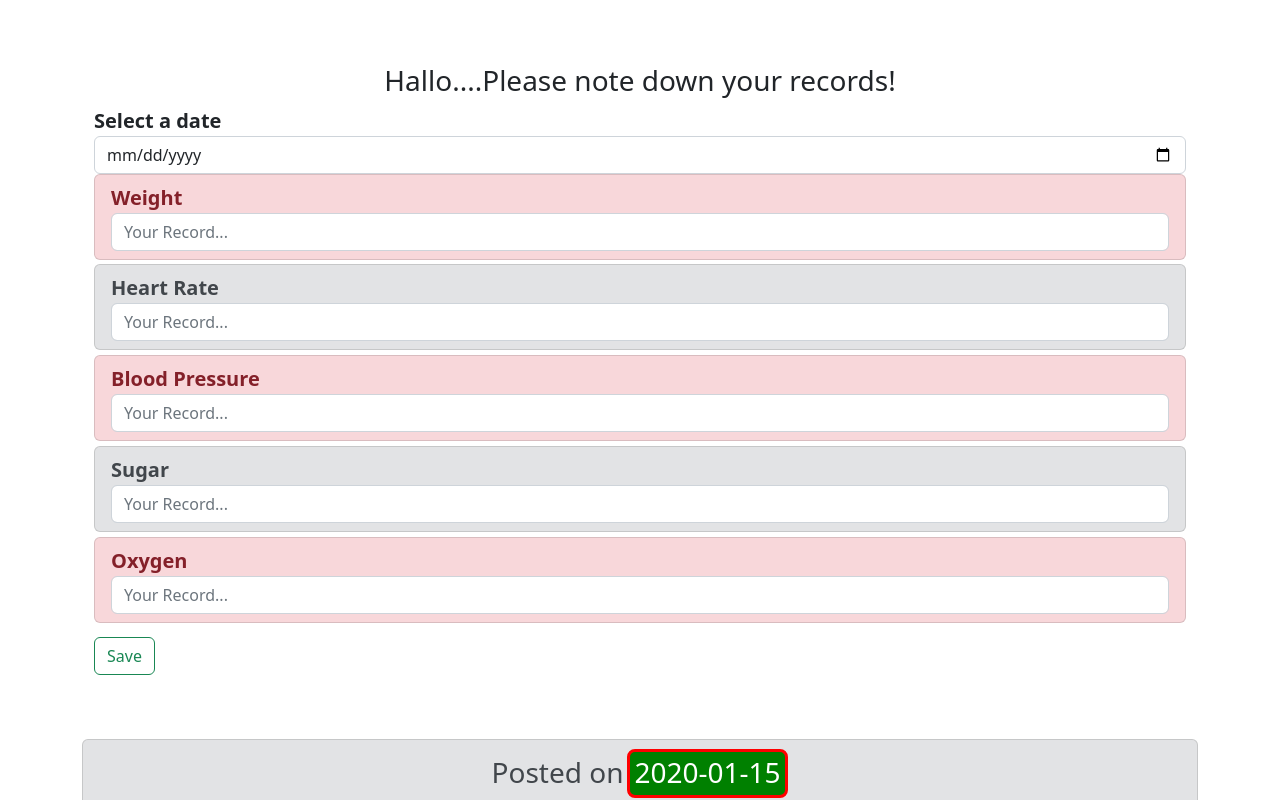
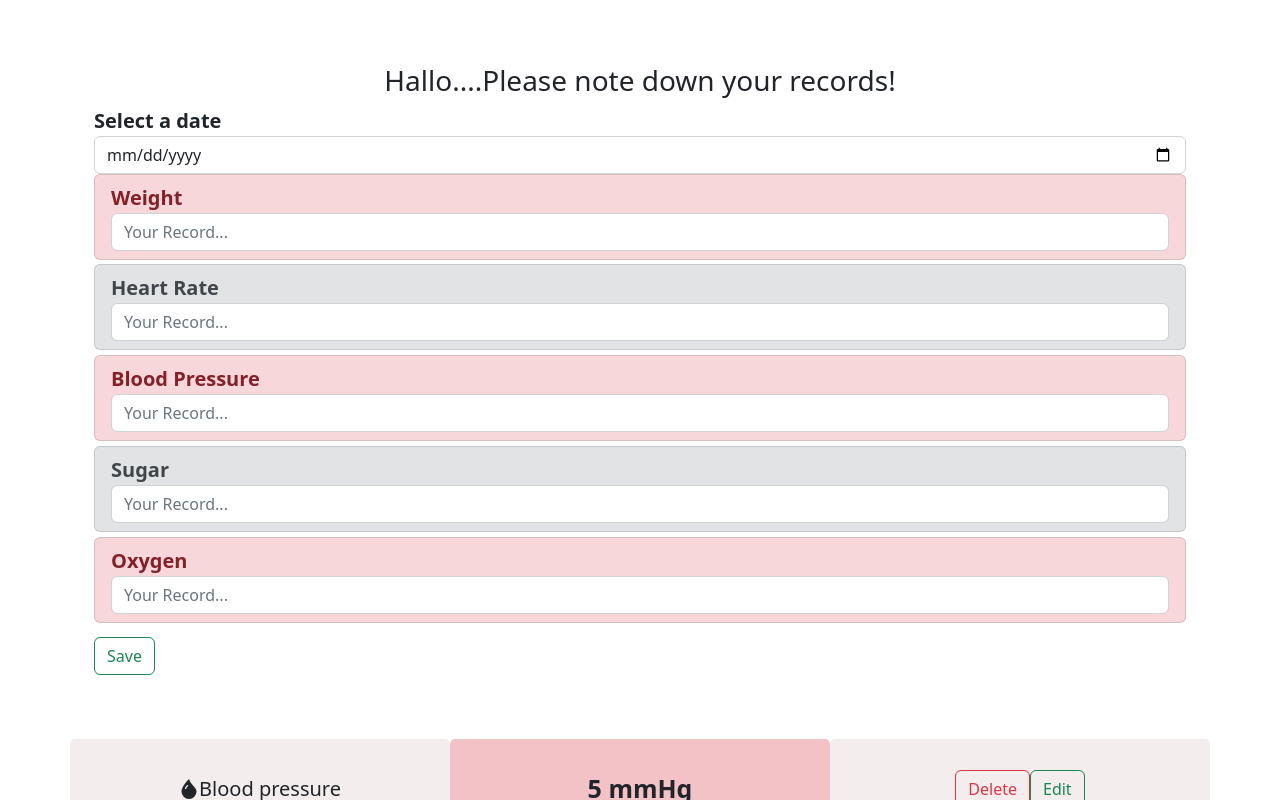
Before and after one commit to Rodrigo-Patron/Medical-Record-Project, a React (Create React App) app: page /main in a window 1280 px wide. Both pictures are taken after typing "2020-01-15", "5", "5", "5", "5", "5" into the empty fields and a click on the button "Save". Shown: the top 800 px of the page. Built offline with nearby package versions, Linux system fonts and the light colour scheme.

Commit message:
*Main component modified

```diff
--- a/src/Components/Data/Data.jsx
+++ b/src/Components/Data/Data.jsx
@@ -4,14 +4,12 @@ import Button from 'react-bootstrap/Button';
 import "./Data.scss";
 import { useContext } from "react";
 import { MedicalContext } from "../../MedicalContext";
-import { FaHeartbeat } from "react-icons/fa";
-import {FaWeight} from "react-icons/fa";
-import {BsDropletFill} from "react-icons/bs";
-import {SiGoldenline} from "react-icons/si";
+import { Col, Row } from "react-bootstrap";
+
 
 const Data = () => {
   const {units,setUnits } = useContext(MedicalContext);
-  console.log(units);
+
 
   //& Deleting task function
  const deleteHandler=(unit)=>{
@@ -31,75 +29,47 @@ const editHandler=()=>{
   return (
     <div className="Data">
 
-      <ListGroup>
+
+{units && units.map((item,i) =><Row className='row'>
+
+  <Col xl="4" className='cols one'>
+   {item.icon} {item.type}
+   </Col>
+
+
+   <Col xl="4" className='cols two'>
+    <span className='measure'>{item.number} {item.unitMeasure}</span>
+   </Col>
+
+
+   <Col xl="4" className='cols three'>
+   <Button onClick={()=>deleteHandler(item)} variant="outline-danger">Delete</Button>{' '}
+   <NavLink to={item.type}><Button onClick={editHandler} variant="outline-success">Edit</Button>{' '}</NavLink>
+   </Col>
+
+
+</Row>)}
+
+
+
+      {/* <ListGroup>
 {units && units.map((item,i) =><ListGroup.Item variant="secondary" key={i}className='listItem'>
-  {console.log(item)}
 
-    <h3> Posted on <span className='date'>{item.date}</span></h3>
-    <hr/>
+
+
             <div className='unit'>
-              {/* {item.icon} */}
-              <div>
-                <h4> {item.type}: <span className='numbers'>{item.text} mmHg </span></h4>
-                <div>
+
+
+                <h4> {item.type}: <span className='numbers'>{item.number} {item.unitMeasure}</span></h4>
+
                   <NavLink to={item.type}><Button onClick={editHandler} variant="outline-success">Edit</Button>{' '}</NavLink>
                   <Button onClick={()=>deleteHandler(item)} variant="outline-danger">Delete</Button>{' '}
-                </div>
-              </div>
+
+
             </div>
 
-            <hr/>
-
-            {/* <div className='unit'>
-              <FaHeartbeat className='icon'/>
-              <div>
-                <h4> Heart Rate: <span className='numbers'>{item.heartRate} bpm</span></h4>
-                <div>
-                  <NavLink to={item.id}><Button onClick={editHandler} variant="outline-success">Edit</Button>{' '}</NavLink>
-                  <Button onClick={()=>deleteHandler(item)} variant="outline-danger">Delete</Button>{' '}
-                </div>
-              </div>
-            </div>
-
-            <hr/>
-            <div className='unit'>
-            <FaHeartbeat className='icon'/>
-            <div>
-              <h4> Sugar:<span className='numbers'> {item.sugar} mM</span></h4>
-
-                <div>
-                  <NavLink to={item.id}><Button onClick={editHandler} variant="outline-success">Edit</Button>{' '}</NavLink>
-                  <Button onClick={()=>deleteHandler(item)} variant="outline-danger">Delete</Button>{' '}
-                </div>
-              </div>
-            </div>
-
-            <hr/>
-            <div className='unit'>
-              <SiGoldenline className='icon'/>
-              <div>
-                <h4> Oxygen:<span className='numbers'>{item.oxygen} LPM</span></h4>
-                <div>
-                  <NavLink to={item.id}><Button onClick={editHandler} variant="outline-success">Edit</Button>{' '}</NavLink>
-                  <Button onClick={()=>deleteHandler(item)} variant="outline-danger">Delete</Button>{' '}
-                </div>
-              </div>
-            </div>
-
-            <hr/>
-            <div className='unit'>
-              <FaWeight className='icon'/>
-              <div>
-                <h4> Weight: <span className='numbers'>{item.weight} Kg</span></h4>
-                <div>
-                  <NavLink to={item.id}><Button onClick={editHandler} variant="outline-success">Edit</Button>{' '}</NavLink>
-                  <Button onClick={()=>deleteHandler(item)} variant="outline-danger">Delete</Button>{' '}
-                </div>
-              </div>
-            </div> */}
-
-      </ListGroup.Item>)}
-        </ListGroup>
+            </ListGroup.Item>)}
+        </ListGroup> */}
 
     </div>
   );
--- a/src/Components/Data/Data.scss
+++ b/src/Components/Data/Data.scss
@@ -1,3 +1,30 @@
+.Data {
+  .row {
+    font-size: 20px;
+
+    .cols {
+      height: 100px;
+      display: flex;
+      justify-content: center;
+      align-items: center;
+      border-radius: 0.32rem;
+    }
+
+    .one,
+    .three {
+      background-color: rgb(243, 237, 237);
+    }
+
+    .two {
+      background-color: #f3c2c7;
+
+      .measure {
+        font-weight: bolder;
+        font-size: 25px;
+      }
+    }
+  }
+
   .listItem {
     h3 {
       height: 50px;
@@ -18,6 +45,7 @@
 
     .unit {
       display: flex;
+      justify-content: space-evenly;
 
       .icon {
         font-size: 40px;
@@ -29,3 +57,4 @@
       }
     }
   }
+}
--- a/src/Components/Main/Main.jsx
+++ b/src/Components/Main/Main.jsx
@@ -4,11 +4,13 @@ import { useContext, useRef } from "react";
 import { MedicalContext } from "../../MedicalContext";
 import { Form, FormControl, Container, Row, Button } from "react-bootstrap";
 import ListGroup from "react-bootstrap/ListGroup";
-import { v4 as uuidv4 } from "uuid";
-import { FaWeight } from "react-icons/fa";
+import { FaHeartbeat } from "react-icons/fa";
+import {FaWeight} from "react-icons/fa";
+import {BsDropletFill} from "react-icons/bs";
+import {SiGoldenline} from "react-icons/si";
 
 const Main = () => {
-  const id = uuidv4();
+
 
   const inputValueBp = useRef();
   const inputValueHeartRate = useRef();
@@ -17,17 +19,17 @@ const Main = () => {
   const inputValueWeight = useRef();
   const inputValueDate = useRef();
 
-  const { units, setUnits } = useContext(MedicalContext);
+  const {units,setUnits } = useContext(MedicalContext);
 
   const submitHandler = (e) => {
     e.preventDefault();
     setUnits([
-      { date: inputValueDate.current.value },
-      { text: inputValueBp.current.value, type: "Bp" },
-      { text: inputValueHeartRate.current.value, type: "HeartRate" },
-      { text: inputValueSugar.current.value, type: "sugar" },
-      { text: inputValueOxygen.current.value, type: "oxygen" },
-      { text: inputValueWeight.current.value, type: "Weight" },
+
+      { number: inputValueBp.current.value, type: "Blood pressure",unitMeasure:"mmHg",icon:<BsDropletFill/> },
+      { number: inputValueHeartRate.current.value, type: "HeartRate",unitMeasure:"Bpm",icon:<FaHeartbeat/> },
+      { number: inputValueSugar.current.value, type: "sugar",unitMeasure:"mmol/L" },
+      { number: inputValueOxygen.current.value, type: "oxygen",unitMeasure:"mgL",icon:<SiGoldenline/> },
+      { number: inputValueWeight.current.value, type: "Weight",unitMeasure:"kg",icon:<FaWeight/> },
     ]);
 
     // icon:<FaWeight className='icon'/>,
@@ -111,8 +113,13 @@ const Main = () => {
           </Form>
         </Row>
 
+
         <Row className="data-wrapper">
-          <Data />
+        {/* {units.length<1 && <h4>No records yet</h4>} */}
+          <Data/>
+
+
+
         </Row>
         <Button className="logOut">Log Out</Button>
       </Container>
```
Lines whose indentation alone changed are shown as unchanged.
